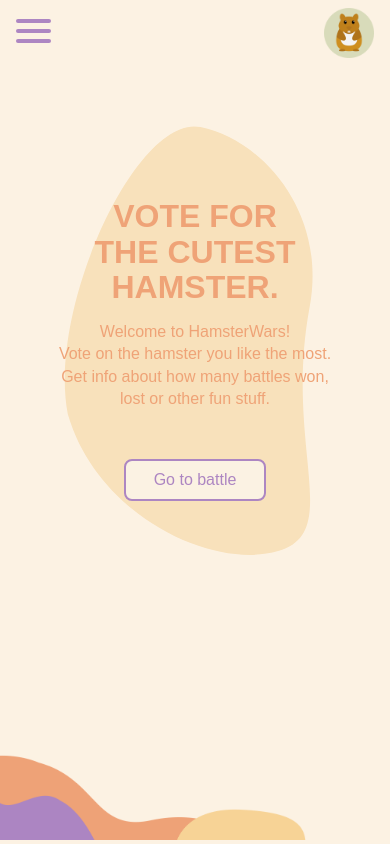
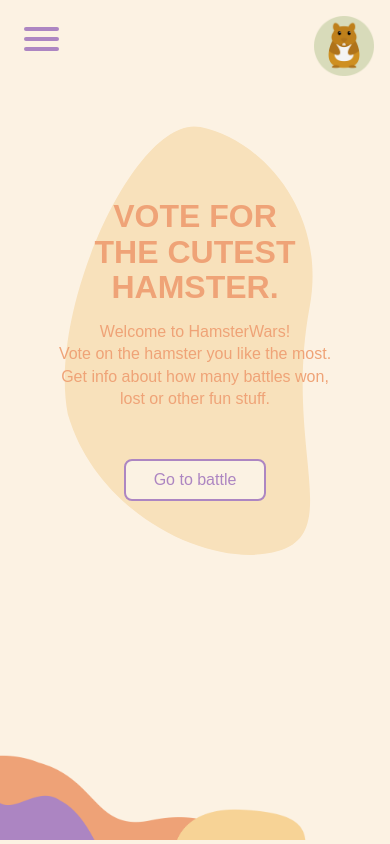
Before and after one commit to Capaldi96/hamsterwars, a React (Create React App) app: page / in a window 390 px wide. Built offline with nearby package versions, Linux system fonts and the light colour scheme.

Commit message:
hamster icon startpage half done

```diff
--- a/src/components/jsx/Home.jsx
+++ b/src/components/jsx/Home.jsx
@@ -6,7 +6,7 @@ const home = () => {
 	  <div>
 		<main className="home-main">
 			<div className="home-container">
-			<img  className="hamster-icon" src={require('../../assets/hamster.png')} alt="Hamster Icon"/>
+				<img  className="hamster-icon" src={require('../../assets/hamster.png')} alt="Hamster Icon"/>
 				<h1>VOTE FOR<br></br> THE CUTEST<br></br> HAMSTER.</h1>
 				<p>Welcome to HamsterWars!<br></br> Vote on the hamster you like the most. <br></br>Get info about how many battles won, lost or other fun stuff.</p>
 				<button>Go to battle</button>
--- a/src/components/scss/Header.scss
+++ b/src/components/scss/Header.scss
@@ -7,7 +7,7 @@
 .navbar{
 	width: 250px;
 	height: 70%;
-	background-color: #F8E1BB;
+	background-color: $mediumbeige;
 	position: fixed;
 	top: 0;
 	left: -300px;
@@ -25,8 +25,8 @@
 	width: 35px;
 	height: 30px;
 	position: fixed;
-	top: 1em;
-	left: 1em;
+	top: 1.5em;
+	left: 1.5em;
 	cursor: pointer;
 	display: flex;
 	flex-direction: column;
@@ -35,7 +35,7 @@
 .line{
 	width: 100%;
 	height: 4px;
-	background-color: #AD86C2;
+	background-color: $lightpurple;
 	border-radius: 7px;
 	transition: all 0.3s;
 }
@@ -58,12 +58,12 @@
 .nav-link{
 	text-decoration: none;
 	font-size: 1.2em;
-	color: #AD86C2;
+	color: $lightpurple;
 	letter-spacing: 1px;
 	text-transform: uppercase;
 }
 .nav-link:hover{
-	border-bottom: 4px solid #AD86C2;
+	border-bottom: 3px solid $lightpurple;
 }
 .top-wave{
 	position: fixed;
@@ -73,10 +73,10 @@
 .mobile-logo{
 	display: none;
 	position: fixed;
-	top: 0.5em;
+	top: 1em;
 	right: 1em;
-	width: 50px;
-	height: 50px;
+	width: 60px;
+	height: 60px;
 }
 
 @media screen and (max-width: 700px) {
--- a/src/components/scss/Home.scss
+++ b/src/components/scss/Home.scss
@@ -40,7 +40,8 @@ button{
 .hamster-icon{
 	position: absolute;
 	width: 15em;
-	top: 0;
+	top: -1em;
+	left: 70%;
 	z-index: 15;
 }
 @media screen and (max-width: 800px){
@@ -51,6 +52,9 @@ button{
 
 	.home-container p{
 		font-size: 1em;
+	}
+	.hamster-icon{
+		left: 80%;
 	}
 
 }
```
